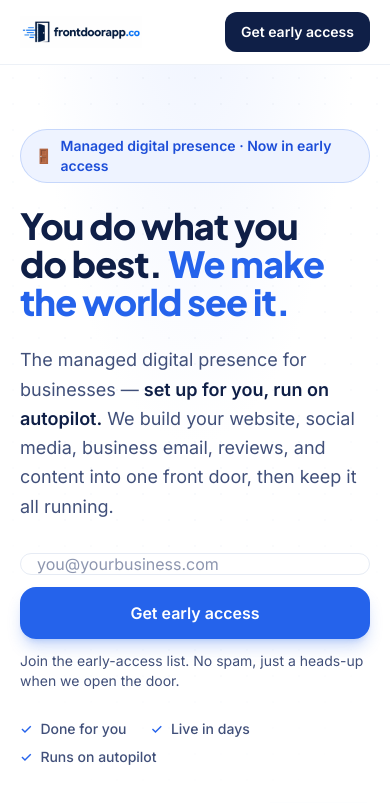
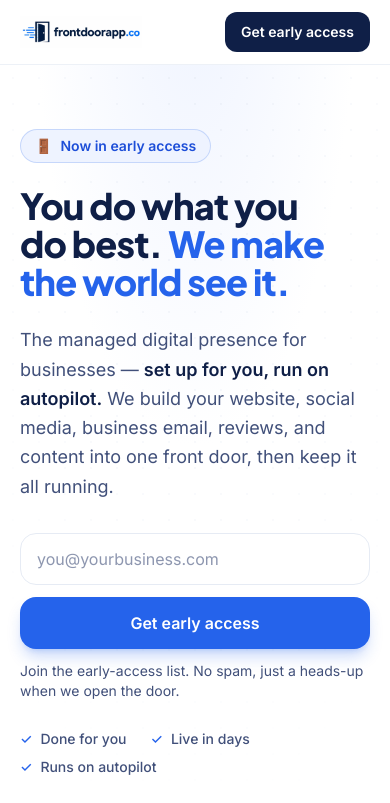
Before and after one commit to engrkenjitanaka/frontdoorapp-web, a Next.js app: page / in a window 390 px wide. Shown: the top 803 px of the page. Built offline with nearby package versions, Linux system fonts and the light colour scheme.

Commit message:
feat: refinements.

```diff
--- a/app/globals.css
+++ b/app/globals.css
@@ -52,6 +52,7 @@
     -webkit-font-smoothing: antialiased;
     -moz-osx-font-smoothing: grayscale;
     text-rendering: optimizeLegibility;
+    overflow-x: clip;
   }
 
   h1,
--- a/components/EmailCapture.tsx
+++ b/components/EmailCapture.tsx
@@ -81,7 +81,7 @@ export function EmailCapture({
           }}
           placeholder="you@yourbusiness.com"
           autoComplete="email"
-          className={`h-13 w-full flex-1 rounded-2xl border px-4 text-base outline-none transition focus:ring-4 ${
+          className={`h-13 w-full min-w-0 rounded-2xl border px-4 text-base outline-none transition focus:ring-4 sm:flex-1 ${
             isDark
               ? "border-white/15 bg-white/10 text-white placeholder:text-white/50 focus:border-brand-glow focus:ring-brand/30"
               : "border-line bg-white text-ink placeholder:text-ink-soft/60 focus:border-brand focus:ring-brand/15"
--- a/components/Features.tsx
+++ b/components/Features.tsx
@@ -69,7 +69,7 @@ export function Features() {
           </p>
         </div>
 
-        <div className="mt-12 grid gap-5 sm:grid-cols-2 lg:grid-cols-4">
+        <div className="mt-12 grid grid-cols-1 gap-5 sm:grid-cols-2 lg:grid-cols-4">
           {services.map((service) => (
             <div
               key={service.title}
--- a/components/Hero.tsx
+++ b/components/Hero.tsx
@@ -11,10 +11,10 @@ export function Hero() {
         <div className="absolute inset-0 opacity-[0.55] [background-image:radial-gradient(var(--color-line)_1px,transparent_1px)] [background-size:26px_26px] [mask-image:radial-gradient(75%_60%_at_50%_0%,black,transparent)]" />
       </div>
 
-      <div className="mx-auto grid max-w-6xl items-center gap-12 px-5 py-16 sm:px-8 sm:py-20 lg:grid-cols-[1.05fr_0.95fr] lg:py-28">
+      <div className="mx-auto grid max-w-6xl grid-cols-1 items-center gap-12 px-5 py-16 sm:px-8 sm:py-20 lg:grid-cols-[1.05fr_0.95fr] lg:py-28">
         <div className="animate-rise">
           <span className="inline-flex items-center gap-2 rounded-full border border-brand/20 bg-mist px-3.5 py-1.5 text-sm font-semibold text-brand-strong">
-            <span aria-hidden="true">🚪</span> Managed digital presence · Now in early access
+            <span aria-hidden="true">🚪</span> Now in early access
           </span>
 
           <h1 className="mt-6 text-4xl font-extrabold leading-[1.06] text-ink sm:text-5xl lg:text-[3.25rem]">
--- a/components/HowItWorks.tsx
+++ b/components/HowItWorks.tsx
@@ -38,7 +38,7 @@ export function HowItWorks() {
           </p>
         </div>
 
-        <ol className="mt-12 grid gap-6 md:grid-cols-3">
+        <ol className="mt-12 grid grid-cols-1 gap-6 md:grid-cols-3">
           {steps.map((step) => (
             <li
               key={step.n}
```
